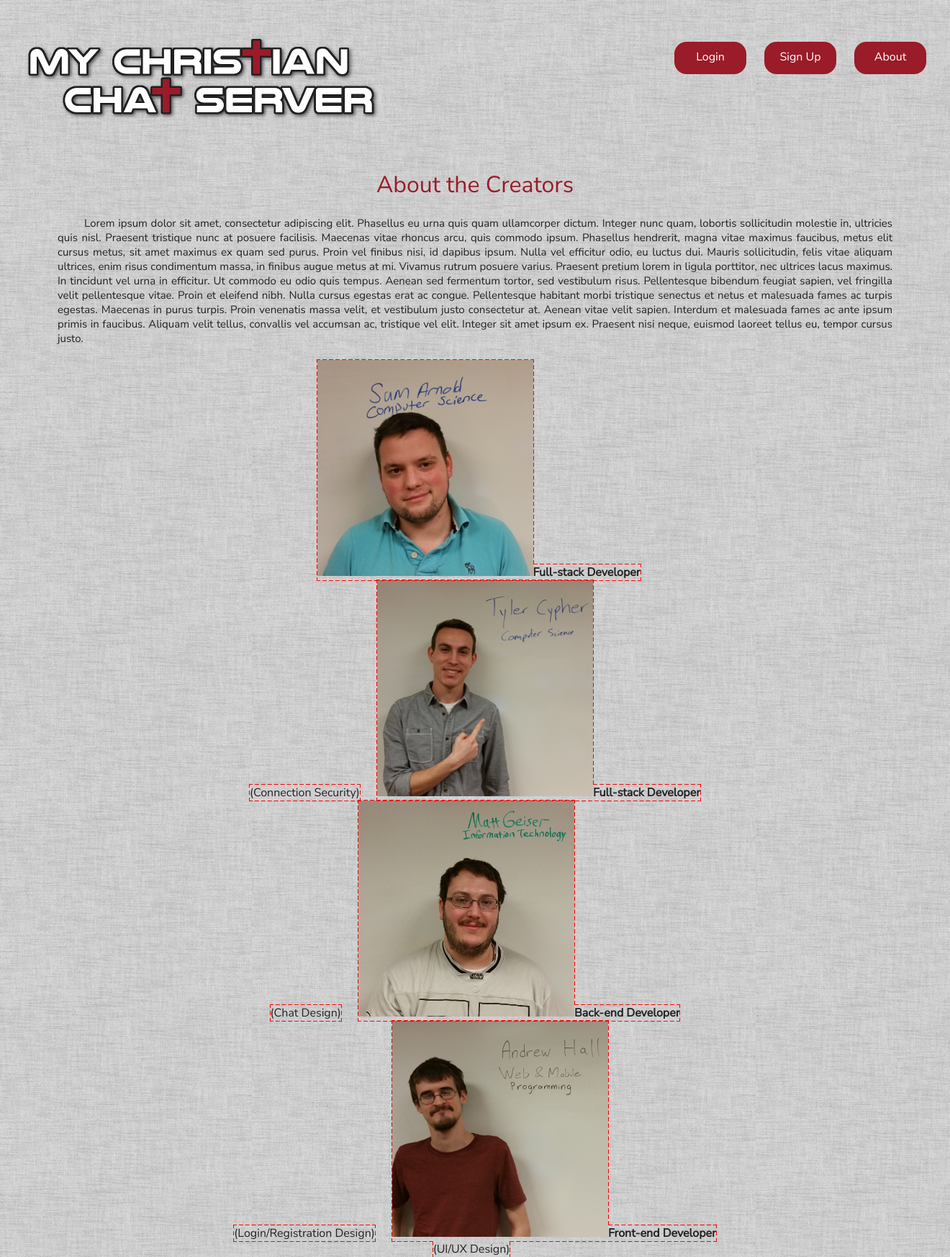
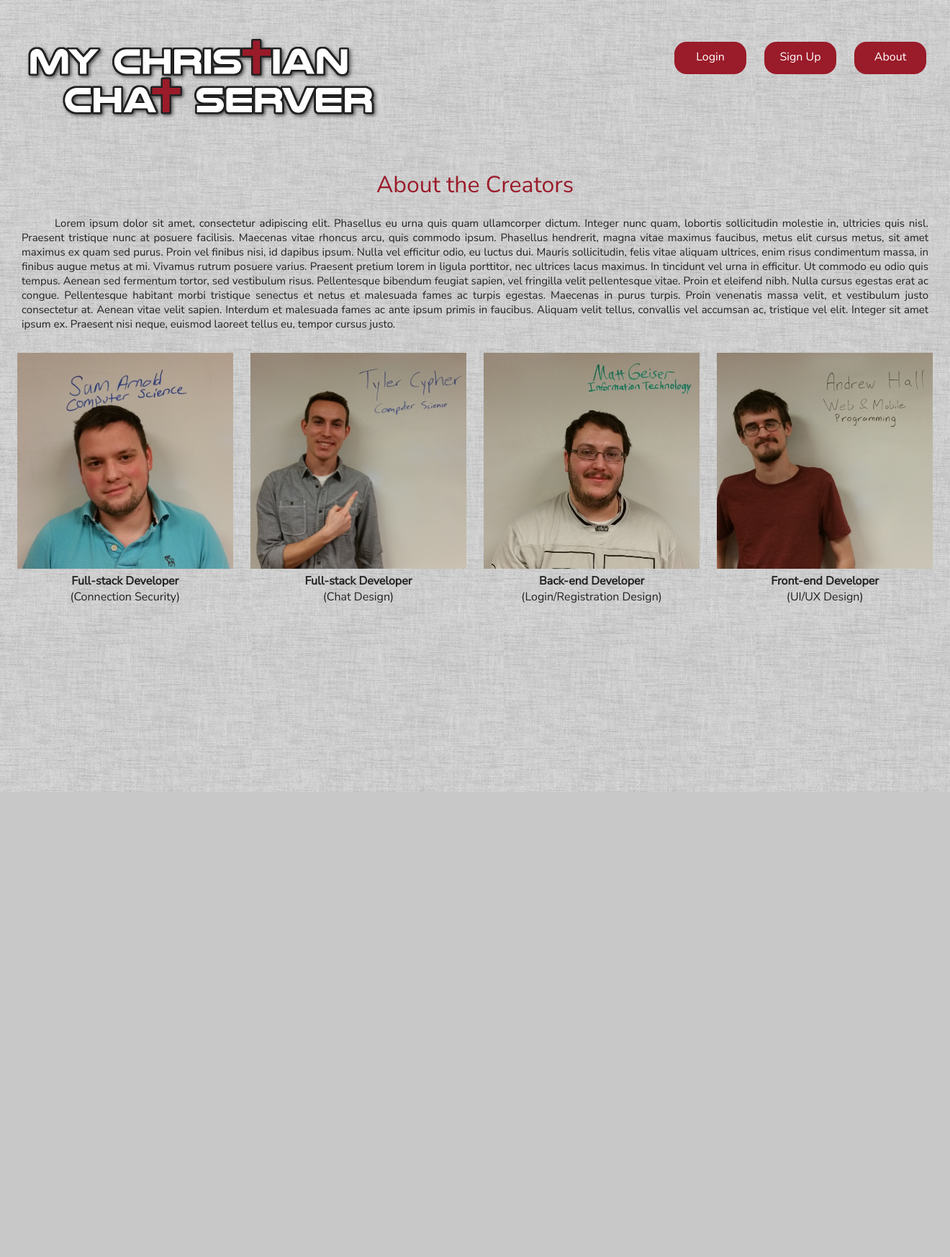
Before and after one commit to SamuelArnold/ChatApplication404, a PHP site: page /about.html in a window 1320 px wide. Shown: the whole page at 72% size. After the commit the page ends 1100 px from the top, so only its background shows below. Run offline with PHP 8.4, Linux system fonts and the light colour scheme.

Commit message:
Update stylesheet.css

```diff
--- a/css/stylesheet.css
+++ b/css/stylesheet.css
@@ -43,7 +43,7 @@ a:active {
 
 #container
 {
-    width: 1200px;
+    width: 1300px;
     height: 600px;
     margin-left: auto;
     margin-right: auto;
@@ -157,8 +157,7 @@ fieldset {
     height: 600px;
     width: 300px;
     margin: 10px;
-    display: inline;
-    outline: 1px dashed red;
+    display: inline-block;
 }
 
 .button
```
